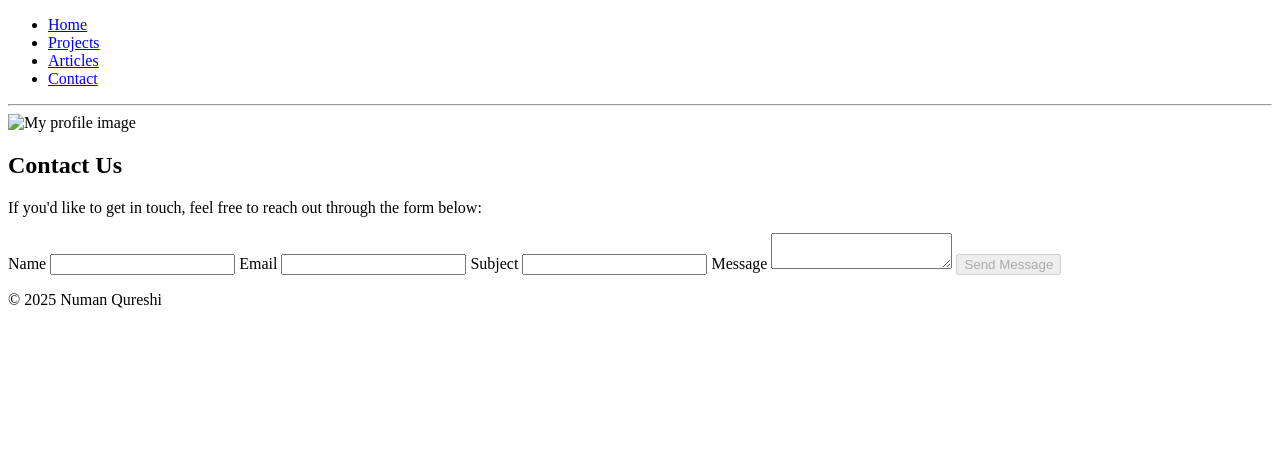
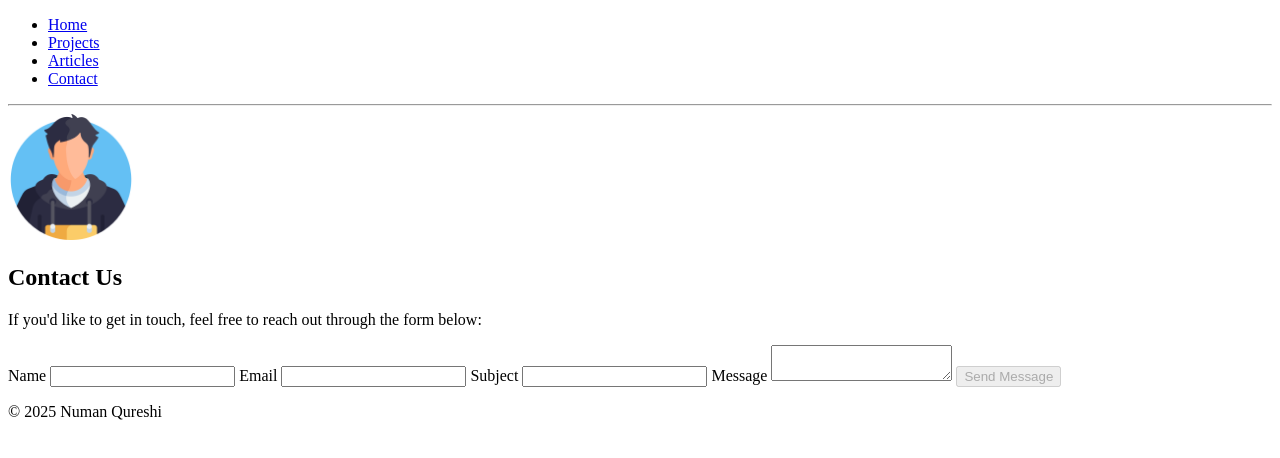
Before and after one commit to qnuman/web-projects, a plain HTML site: page docs/html-project/portfolio/contact.html in a window 1280 px wide. Drawn offline with Linux system fonts and the light colour scheme; the site is published under a folder, as on GitHub Pages, so addresses that start at the root find nothing.

Commit message:
Update contact.html

```diff
--- a/docs/html-project/portfolio/contact.html
+++ b/docs/html-project/portfolio/contact.html
@@ -16,7 +16,7 @@
     <meta property="og:url" content="https://numanqureshi.dev">
     <meta  property ="og:robot" content="index, follow">
     <!-- Favicon -->
-    <link rel="shortcut icon" href="/portfolio/images/N__2_-removebg-preview.png" type="image/x-icon">
+    <link rel="shortcut icon" href="images/N__2_-removebg-preview.png" type="image/x-icon">
     <!-- CSS Style Sheets  -->
 
 </head>
@@ -42,7 +42,7 @@
     <main>
 
     <section class="profileImage">
-        <img src="/portfolio/images/boy.png" alt="My profile image" style="width: 10%; height: 10%;">
+        <img src="images/boy.png" alt="My profile image" style="width: 10%; height: 10%;">
     </section>
     <section class="contactWrap">
 
```
